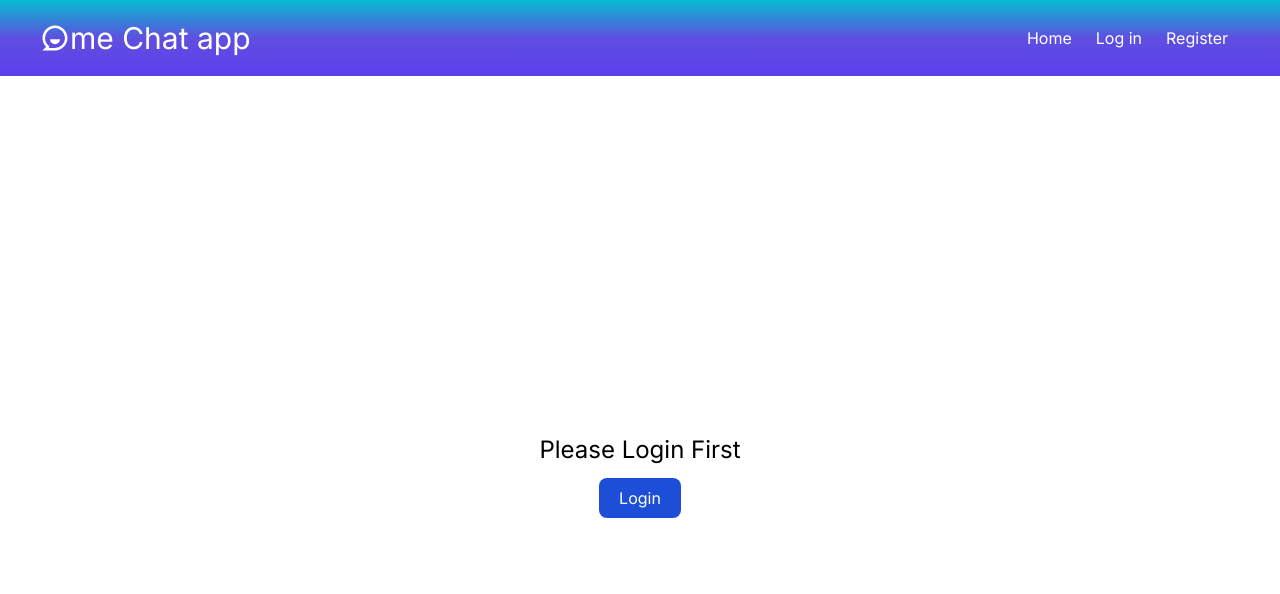
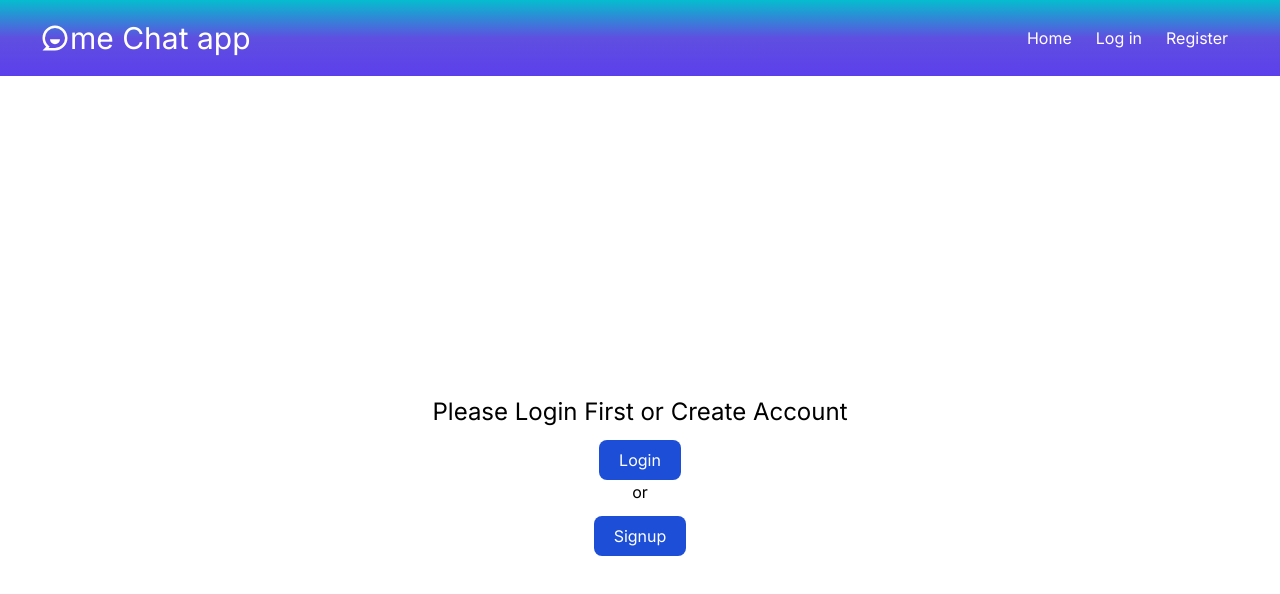
Before and after one commit to SalmanIlya/chat-app-with-next-and-node, a Next.js app: page / in a window 1280 px wide. Shown: the top 594 px of the page. Built offline with nearby package versions, Linux system fonts and the light colour scheme.

Commit message:
add-logics

```diff
--- a/app/Components/Home/Home.jsx
+++ b/app/Components/Home/Home.jsx
@@ -1,29 +1,41 @@
-import React from 'react'
-import Navbar from '../Navbar/Navbar'
-import "./Style.css"
-import Chat from '../Chatbox/Chat';
-import { useSelector } from 'react-redux';
-import Link from 'next/link';
+import React from "react";
+import Navbar from "../Navbar/Navbar";
+import Chat from "../Chatbox/Chat";
+import { useSelector } from "react-redux";
+import Link from "next/link";
 const Home = () => {
-  const user=useSelector((state)=>state.User.User)
+  const user = useSelector((state) => state.User.User);
   return (
     <div>
-        <Navbar />
-        <div className='home h-screen flex flex-col justify-center items-center'  >
-       {
-!user.UserName ? <div>
-  <div className='flex flex-col justify-center items-center'>
-    <h1 className=' text-2xl'>Please Login First</h1>
-    <Link href="/Login" className='bg-blue-700 text-white px-5 py-2 mt-3 rounded-lg'>Login</Link>
-  </div>
+      <Navbar />
+      <div className="home h-screen flex flex-col justify-center items-center">
+        {!user.UserName ? (
+          <div>
+            <div className="flex flex-col justify-center items-center">
+              <h1 className=" text-2xl">
+                Please Login First or Create Account
+              </h1>
+              <Link
+                href="/Login"
+                className="bg-blue-700 text-white px-5 py-2 mt-3 rounded-lg"
+              >
+                Login
+              </Link>
+              <p>or</p>
+              <Link
+                href="/Signup"
+                className="bg-blue-700 text-white px-5 py-2 mt-3 rounded-lg"
+              >
+                Signup
+              </Link>
+            </div>
+          </div>
+        ) : (
+          <Chat />
+        )}
+      </div>
+    </div>
+  );
+};
 
-</div>:
-<Chat/>
-
-       }
-        </div>
-    </div>
-  )
-}
-
-export default Home
+export default Home;
```
